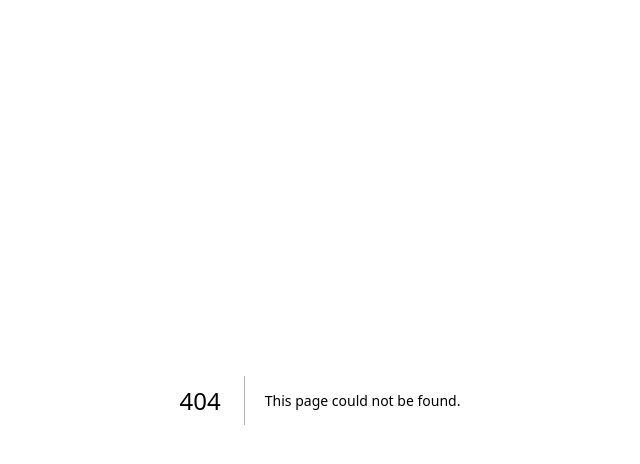
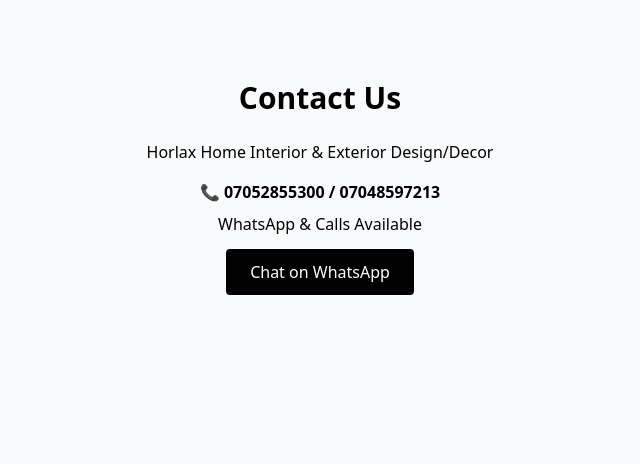
Before and after one commit to Horlax/horlax-home-interiordecor, a Next.js app: page /contact in a window 1280 px wide. Before the commit this address had no page. Shown: the top 464 px of the page, without its empty margins (320-960 px from the left). Built offline with nearby package versions, Linux system fonts and the light colour scheme.

Commit message:
Add Contact component with contact information

```diff
--- /dev/null
+++ b/pages/contact.jsx
@@ -0,0 +1,21 @@
+export default function Contact() {
+  return (
+    <div className="min-h-screen bg-gray-50 px-6 py-20 text-center">
+      <h1 className="text-3xl font-bold mb-6">Contact Us</h1>
+      <p className="mb-4">
+        Horlax Home Interior & Exterior Design/Decor
+      </p>
+      <p className="font-semibold mb-2">
+        📞 07052855300 / 07048597213
+      </p>
+      <p className="mb-6">WhatsApp & Calls Available</p>
+
+      <a
+        href="https://wa.me/2347052855300"
+        className="bg-black text-white px-6 py-3 rounded"
+      >
+        Chat on WhatsApp
+      </a>
+    </div>
+  );
+}
```
